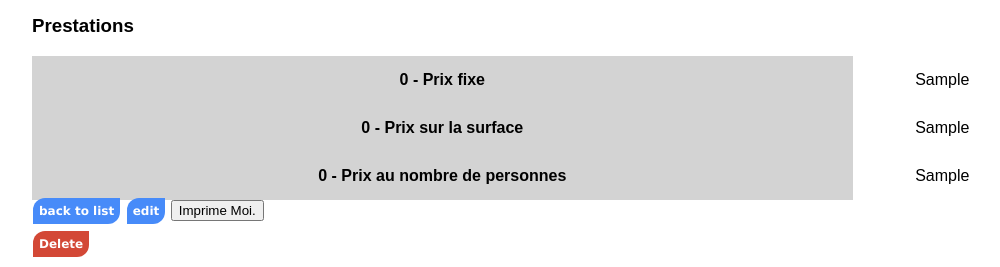
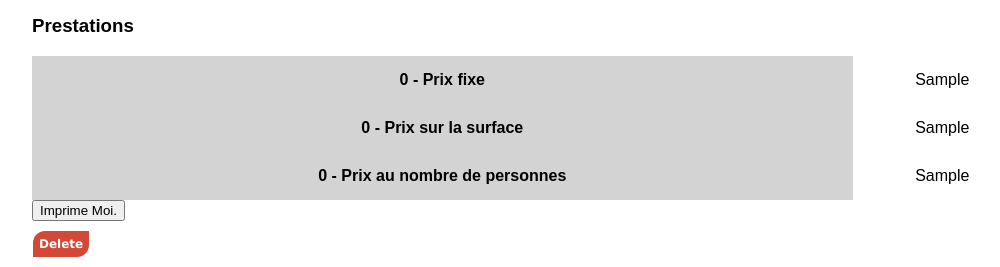
Before and after one commit to iarmagnat/symphonyThingy, a Symfony app: template data/air-sal/templates/facture/show.html.twig in a window 1280 px wide. Shown: the part 701-968 px from the top of the page, without its empty margins (108-1108 px from the left). Run offline with Twig, Linux system fonts and the light colour scheme; the template is opened without the code that fills it: most values are stand-ins (such as "Sample title", 1, 10 or a date in 2020); style sheets or scripts are compiled from the project's sources; some libraries are stand-ins or nearby versions.

Commit message:
A less stupid facture thing

```diff
--- a/data/air-sal/templates/facture/show.html.twig
+++ b/data/air-sal/templates/facture/show.html.twig
@@ -80,9 +80,9 @@
         </table>
     </div>
 
-    <a href="{{ path('facture_index') }}"  class="button6">back to list</a>
+    {#<a href="{{ path('facture_index') }}"  class="button6">back to list</a>#}
 
-    <a href="{{ path('facture_edit', {'id': facture.id}) }}" class="button6">edit</a>
+    {#<a href="{{ path('facture_edit', {'id': facture.id}) }}" class="button6">edit</a>#}
 
     <button id="print">
         Imprime Moi.
```
